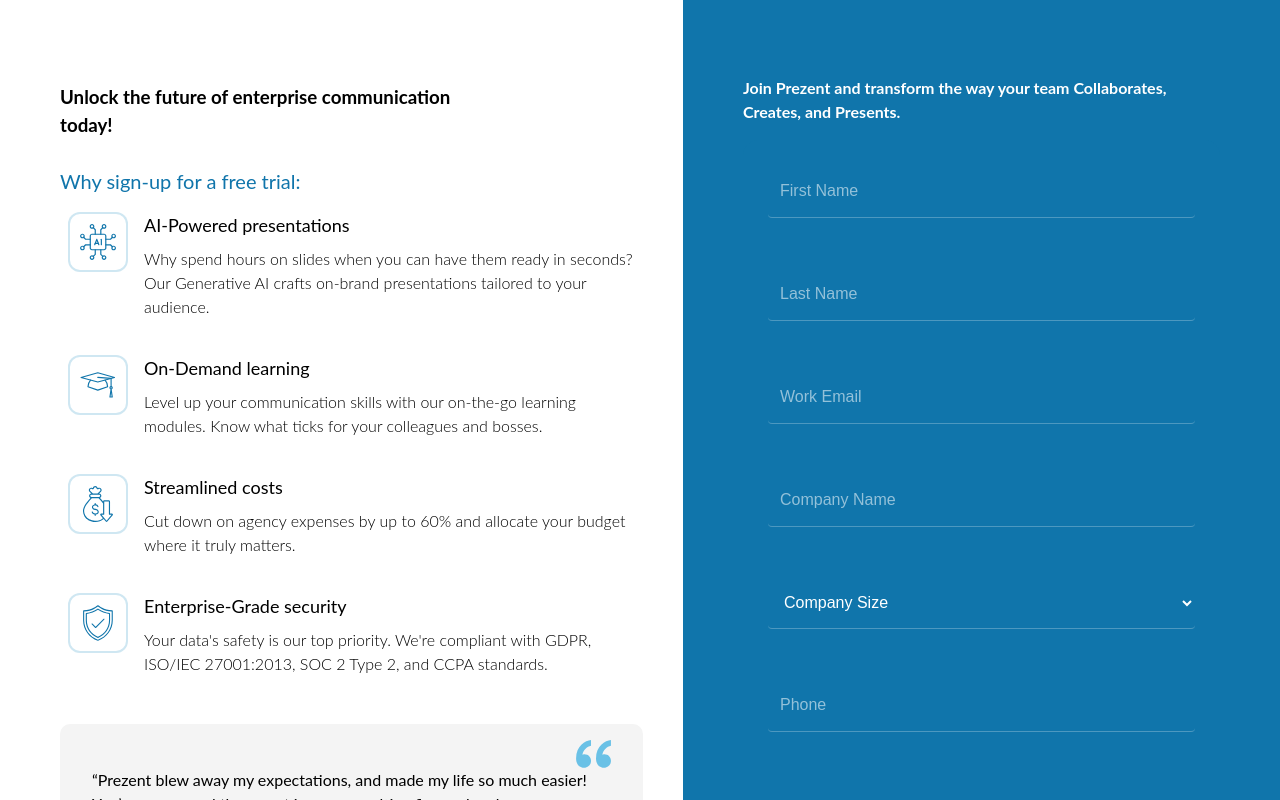
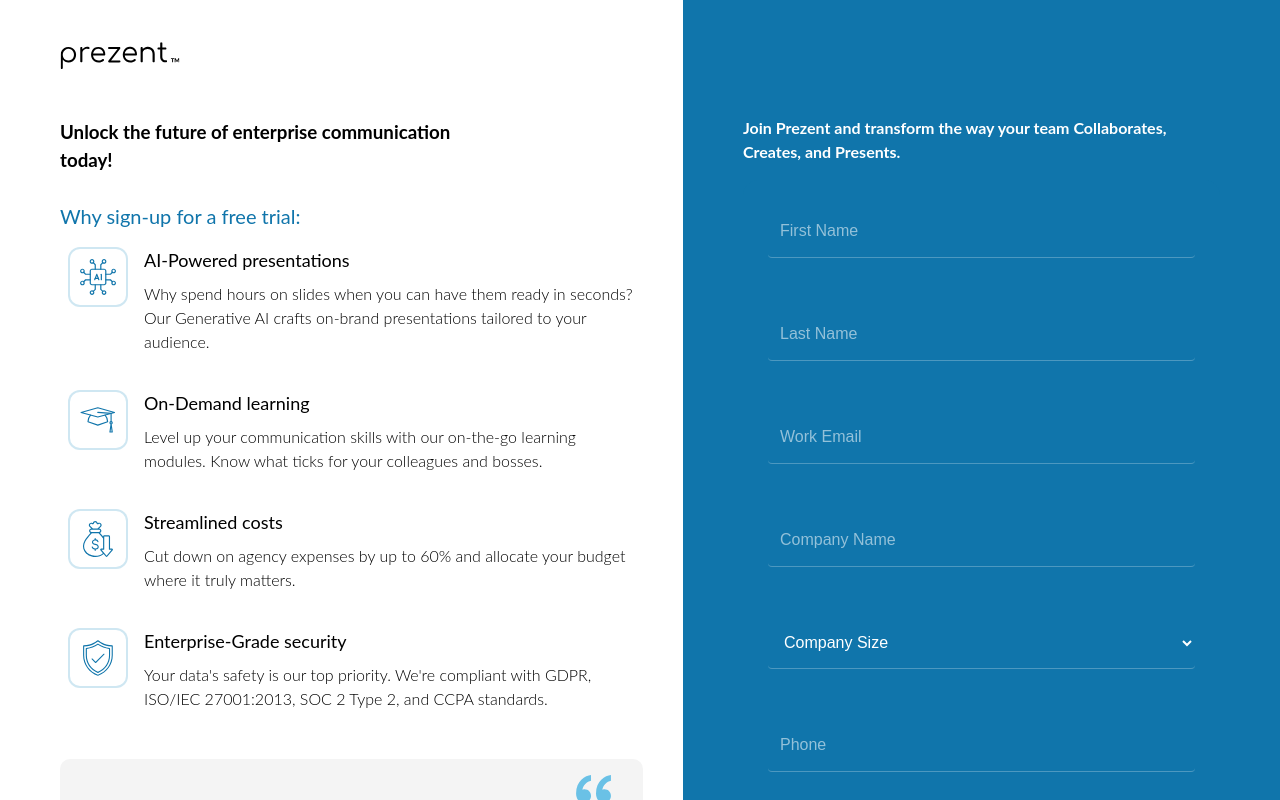
Before and after one commit to rachana-prakash/vue-form, a Vue app: page / in a window 1280 px wide. Shown: the top 800 px of the page. Built offline with nearby package versions, Linux system fonts and the light colour scheme.

Commit message:
adding and styling header logo

```diff
--- a/src/components/RegistrationPage.vue
+++ b/src/components/RegistrationPage.vue
@@ -1,6 +1,9 @@
 <template>
   <div class="reg-container">
     <section class="info-section">
+      <div class="logo-wrapper">
+        <img class="logo" src="../assets/prezent-logo.svg" />
+      </div>
       <h3 class="main-title">
         Unlock the future of enterprise communication today!
       </h3>
@@ -91,15 +94,14 @@ export default {
 .reg-container {
   display: flex;
   flex-direction: column-reverse;
+  padding: 48px 22px 22px 22px;
 }
 .sub-title {
   font-size: 20px;
   font-weight: 400;
   padding: 8px 0;
 }
-.reg-container {
-  padding: 16px;
-}
+
 .form-section {
   padding: 16px 0;
 }
@@ -109,6 +111,16 @@ export default {
 }
 .detail-container {
   padding-bottom: 20px;
+}
+.logo-wrapper {
+  z-index: 99;
+  position: absolute;
+  top: 29px;
+  bottom: auto;
+  right: auto;
+}
+.logo {
+  width: 90px;
 }
 @media screen and (min-width: 768px) {
   .reg-container {
@@ -125,14 +137,20 @@ export default {
     background-color: var(--blue1);
     color: white;
     padding: 60px;
+    padding-top: 100px;
   }
   .main-title {
     padding-top: 24px;
     width: 400px;
-
   }
   .sub-title {
     color: var(--blue1);
   }
+  .logo {
+    width: 120px;
+  }
+  .logo-wrapper {
+    position: static;
+  }
 }
 </style>
```
